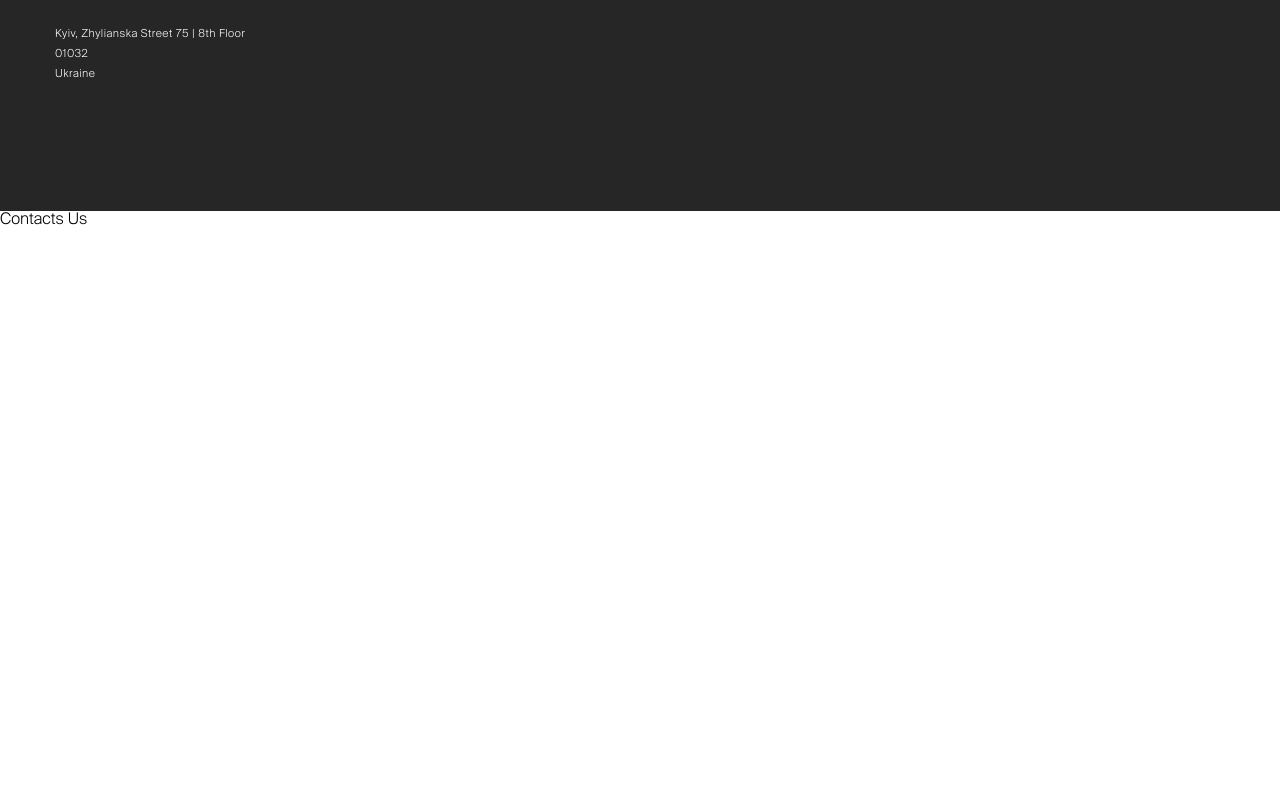
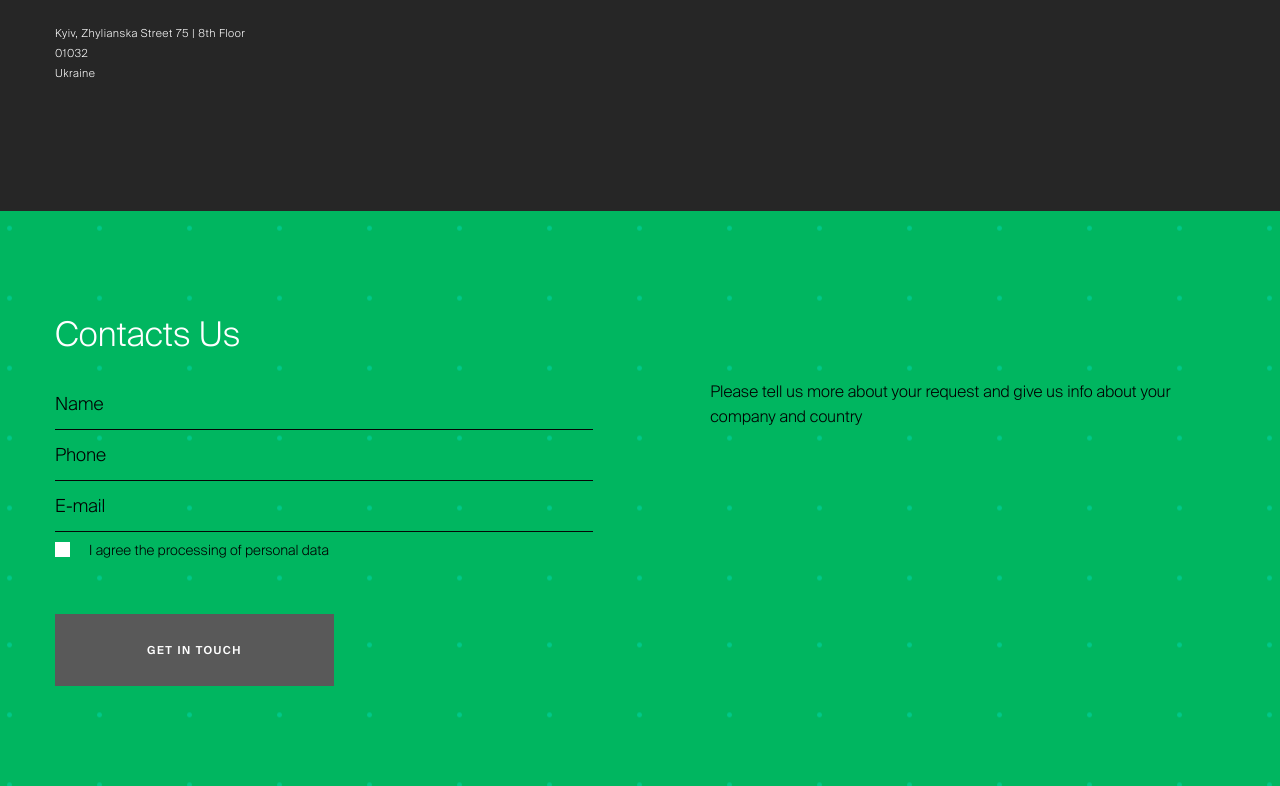
Before and after one commit to morfeii/vintage-vue-test, a Vue app: page / in a window 1280 px wide. Shown: the part 289-1075 px from the top of the page. Before the commit the page ends 800 px from the top, so only its background shows below. Built offline with nearby package versions, Linux system fonts and the light colour scheme.

Commit message:
complete ContactsForm component

```diff
--- a/src/components/ContactsForm.vue
+++ b/src/components/ContactsForm.vue
@@ -1,13 +1,170 @@
 <template>
-  <h3>Contacts Us</h3>
+  <section class="contacts__section contacts__form-section">
+    <div class="container">
+      <header >
+        <h3 class= "form__header title-h3">Contacts Us</h3>
+      </header>
+      <div class="contacts__row">
+            <form id="contactsForm"
+              @submit.prevent="sentForm()"
+              class="contacts__form form">
+              <div class="form__field-wrap">
+                <input
+                  class="form__field"
+                  type="text"
+                  v-model="name"
+                  id="name"
+                  v-bind:class="{ error: isNameError }"
+                  @blur="isNameTouched = true"
+                >
+                <label for="name" class="form__label">Name</label>
+                <div class="form__error-message" v-if="isNameError">
+                  Enter your name
+                </div>
+              </div>
+              <div class="form__field-wrap">
+                <input
+                  class="form__field"
+                  type="text"
+                  v-model="phone"
+                  id="phone"
+                  v-bind:class="{ error: isPhoneError }"
+                  @blur="isPhoneTouched = true"
+                >
+                <label for="phone" class="form__label">Phone</label>
+                <div class="form__error-message" v-if="isPhoneError">
+                  Enter your phone
+                </div>
+              </div>
+              <div class="form__field-wrap">
+                <input
+                  class="form__field"
+                  type="text"
+                  v-model="email"
+                  id="email"
+                  v-bind:class="{ error: isEmailError }"
+                  @blur="isEmailTouched = true"
+                >
+                <label for="email" class="form__label">E-mail</label>
+                <div class="form__error-message" v-if="isEmailError">
+                  Enter your email
+                </div>
+              </div>
+              <div class="form__checkbox-wrap">
+                <label class="checkbox">
+                  <input
+                    type="checkbox"
+                    class="form__checkbox checkbox-input"
+                    v-model="isAgree"
+                    @blur="isCheckboxTouched = true"
+                    v-bind:class="{ error: isNotAgree }"
+                  >
+                  <span class="form__checkbox-label checkbox-label">
+                    I agree the processing of personal data
+                  </span>
+                </label>
+                <div class="form__error-message" v-if="isNotAgree">
+                  Please, agree the processing of personal data
+                </div>
+              </div>
+              <div class="form__success" v-if="statusOk">
+                Form has sent
+              </div>
+              <div class="form__error-message" v-if="statusError">
+                Please, fill the form
+              </div>
+              <div class="form__button-wrap">
+                <button
+                  class="form__button"
+                  :disabled="!isSubmitValid"
+                type="submit">Get in touch</button>
+              </div>
+
+            </form>
+            <div class="contacts__form-description">
+              <p class="contacts__form-text">
+                Please tell us more about your request and give us info about your company and country
+              </p>
+            </div>
+          </div>
+    </div>
+  </section>
+
 </template>
+<script>
+import { emailCheckRegex, phoneCheckRegex } from '../dependencies/constants';
+import postData from '../dependencies/helpers';
 
-<script>
 export default {
-
+  name: 'Form',
+  data() {
+    return {
+      name: null,
+      phone: null,
+      email: null,
+      isAgree: false,
+      isEmailTouched: false,
+      isNameTouched: false,
+      isPhoneTouched: false,
+      isCheckboxTouched: false,
+      statusOk: false,
+      statusError: false,
+    };
+  },
+  computed: {
+    isEmailValid() {
+      return emailCheckRegex.test(this.email);
+    },
+    isEmailError() {
+      return !this.isEmailValid && this.isEmailTouched;
+    },
+    isPhoneValid() {
+      return phoneCheckRegex.test(this.phone);
+    },
+    isPhoneError() {
+      return !this.isPhoneValid && this.isPhoneTouched;
+    },
+    isNameValid() {
+      return this.name;
+    },
+    isNameError() {
+      return !this.isNameValid && this.isNameTouched;
+    },
+    isAgreeValid() {
+      return this.isAgree;
+    },
+    isNotAgree() {
+      return !this.isAgreeValid && this.isCheckboxTouched;
+    },
+    isSubmitValid() {
+      return this.isEmailValid && this.isNameValid && this.isPhoneValid && this.isAgreeValid;
+    },
+  },
+  methods: {
+    sentForm() {
+      if (this.isEmailValid && this.isNameValid && this.isPhoneValid && this.isAgreeValid) {
+        postData('https://httpbin.org/post',
+          {
+            name: this.name,
+            phone: this.phone,
+            email: this.email,
+            isAgree: this.isAgree,
+          })
+          .then((data) => {
+            console.log(JSON.stringify(data));
+            this.isSubmiting = false;
+            this.statusOk = true;
+            setTimeout(() => { this.statusOk = false; }, 1000);
+          })
+          .catch((error) => {
+            console.error(error);
+            this.isSubmiting = false;
+          });
+      } else {
+        this.statusError = true;
+        setTimeout(() => { this.statusError = false; }, 1000);
+      }
+    },
+  },
 };
 </script>
-
-<style>
-
-</style>
--- /dev/null
+++ b/src/dependencies/constants.js
@@ -0,0 +1,2 @@
+export const emailCheckRegex = /^(([^<>()\[\]\\.,;:\s@"]+(\.[^<>()\[\]\\.,;:\s@"]+)*)|(".+"))@((\[[0-9]{1,3}\.[0-9]{1,3}\.[0-9]{1,3}\.[0-9]{1,3})|(([a-zA-Z\-0-9]+\.)+[a-zA-Z]{2,}))$/;
+export const phoneCheckRegex = /[0][1-9]{9}/;
--- /dev/null
+++ b/src/dependencies/helpers.js
@@ -0,0 +1,17 @@
+async function postData(url = '', data = {}) {
+  const response = await fetch(url, {
+    method: 'POST',
+    mode: 'cors',
+    cache: 'no-cache',
+    credentials: 'same-origin',
+    headers: {
+      'Content-Type': 'application/json',
+    },
+    redirect: 'follow',
+    referrer: 'no-referrer',
+    body: JSON.stringify(data),
+  });
+  return response.json();
+}
+
+export default postData;
--- /dev/null
+++ b/src/scss/components/checkbox.scss
@@ -0,0 +1,34 @@
+.checkbox {
+  display: inline-flex;
+  cursor: pointer;
+  position: relative;
+}
+
+.checkbox > span {
+  color: #000;
+  padding: 0.5rem 0.25rem;
+}
+
+.checkbox > input {
+  height: 15px;
+  width: 15px;
+  -webkit-appearance: none;
+  -moz-appearance: none;
+  -o-appearance: none;
+  appearance: none;
+  outline: none;
+  transition-duration: 0.3s;
+  background-color: #fff;
+  cursor: pointer;
+  margin-top: 7px;
+}
+
+.checkbox > input:checked + span::before {
+  content: '\2713';
+  display: block;
+  text-align: center;
+  color: $gray1;
+  position: absolute;
+  left: 0.15rem;
+  top: 7px;
+}
--- /dev/null
+++ b/src/scss/components/form.scss
@@ -0,0 +1,100 @@
+.form {
+  font-family: "SuisseIntl", sans-serif;
+  font-weight: 300;
+  font-size: 14px;
+
+  &__header {
+    color: #fff;
+    margin-bottom: 20px;
+  }
+
+  &__field-wrap {
+  	display: flex;
+  	flex-direction: row-reverse;
+  	justify-content: space-between;
+  	flex-wrap: wrap;
+  }
+
+  &__field, &__label {
+  	font-size: 18px;
+  	line-height: 50px;
+  	border-bottom: 1px solid $gray2;
+  	transition: all .3s;
+  }
+
+  &__field {
+  	font-family: "SuisseIntl", sans-serif;
+  	font-weight: 300;
+  	background: none;
+  	&.error	 {
+  	  color: red;
+  	  border-bottom: 1px solid red;
+  	  &+.form__label {
+  	  	color: red;
+  	  	border-bottom: 1px solid red;
+  	  }
+  	}
+  	flex-basis: 80%;
+  	&:focus{
+  	  border-bottom: 1px solid #fff;
+  	  color: #fff;
+  	  &+.form__label {
+  	  	border-bottom: 1px solid #fff;
+  	  	color: #fff;
+  	  }
+  	}
+  }
+
+  &__label {
+  	flex-basis: 20%;
+  	width: 50px;
+  }
+
+  &__checkbox-wrap {
+  	line-height: 34px;
+  }
+
+  &__checkbox {
+  	margin-right: 15px;
+  	width: 15px;
+  	height: 15px;
+  	&:checked ~ .form__checkbox-label {
+  		color: #fff;
+  	}
+  }
+
+  &__button-wrap {
+  	margin-top: 48px;
+  }
+
+  &__button {
+  	width: 279px;
+  	background-color: #262626;
+  	color: #ffffff;
+  	font-family: "SuisseIntl SemiBold", sans-serif;
+  	font-size: 11px;
+  	font-weight: 400;
+  	line-height: 72.34px;
+  	text-transform: uppercase;
+  	letter-spacing: 1.54px;
+  	transition: all .3s;
+  	&:hover {
+  	  background-color: lighten(#262626, 5%)
+  	}
+  	&:disabled {
+	  background-color: lighten(#262626, 20%);
+	  cursor: not-allowed;
+  	}
+  }
+
+  &__error-message {
+  	width: 100%;
+  	line-height: 20px;
+  	color: red;
+  }
+
+  &__success {
+  	width: 100%;
+      line-height: 20px;
+  }
+}
--- /dev/null
+++ b/src/scss/components/link.scss
@@ -0,0 +1,9 @@
+.link {
+  color: $main-green;
+  font-family: "SuisseIntl SemiBold", sans-serif;
+  font-size: 14px;
+  font-weight: 400;
+  line-height: 28px;
+  text-transform: uppercase;
+  letter-spacing: 0.85px;
+}
--- a/src/scss/contacts/contactsForm.scss
+++ b/src/scss/contacts/contactsForm.scss
@@ -0,0 +1,18 @@
+.contacts {
+  &__form-section {
+    font-family: "SuisseIntl", sans-serif;
+    font-weight: 300;
+    background: #3db565 url("/src/assets/images/pattern.png") center no-repeat;
+    background-size: cover;
+    padding-top: 100px;
+    padding-bottom: 100px;
+  }
+
+  &__form {
+    flex-basis: 46%;
+    &-description {
+      flex-basis: 44%;
+      line-height: 25px;
+    }
+  }
+}
--- a/src/scss/style.scss
+++ b/src/scss/style.scss
@@ -46,6 +46,9 @@ html, body {
 	}
 }
 
+@import "contacts/contacts";
 @import "components/title-h3";
 @import "components/tabs";
-@import "contacts/contacts.scss";
+@import "components/link";
+@import "components/form";
+@import "components/checkbox";
```
Also changed, not shown: .eslintrc.js.
